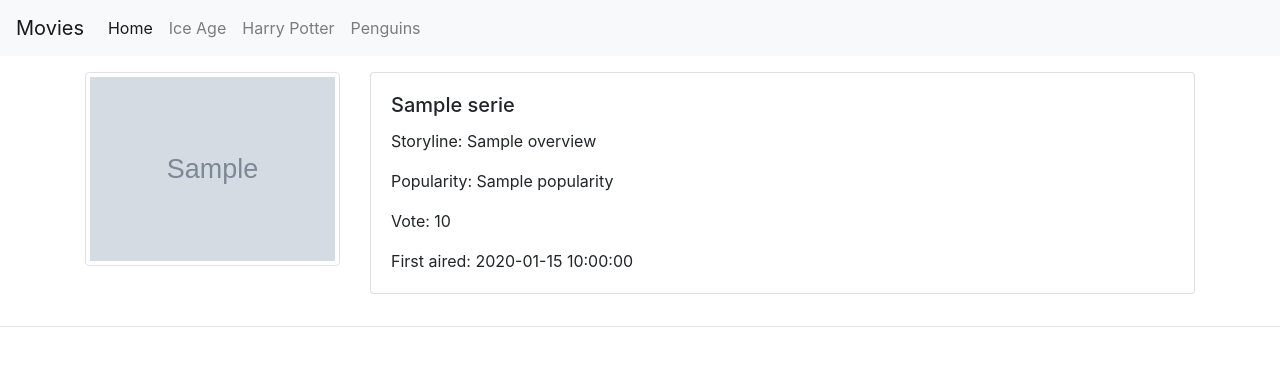
After one commit to emileconde/movies, a Flask app: template templates/serie_detail.html in a window 1280 px wide. The commit adds this page. Shown: the top 366 px of the page. Run offline with Flask 2, Linux system fonts and the light colour scheme; the template is opened without the code that fills it: most values are stand-ins (such as "Sample title", 1, 10 or a date in 2020); grey boxes marked "Sample" are stand-in pictures; some libraries are stand-ins or nearby versions.

Commit message:
Every movies on the home page can now be clicked on

```diff
--- a/main.py
+++ b/main.py
@@ -12,6 +12,12 @@ popular_movies = get_popular_movies()
 top_rated_movies = get_top_rated_movies()
 tv_series = get_popular_tv()
 
+all_movies = []
+all_movies.append(upcoming_movies)
+all_movies.append(now_playing)
+all_movies.append(top_rated_movies)
+all_movies.append(tv_series)
+
 
 @app.route("/")
 def home():
@@ -23,17 +29,25 @@ def home():
         tv_series=tv_series,
         top_rated_movies=top_rated_movies)
 
-# @app.route("/")
-# def home():
-#     return render_template("movie_detail.html")
 
 @app.route("/details/<movie_id>")
 def movie_detail(movie_id):
     converted_id = int(movie_id)
-    for movie in popular_movies:
-        if movie.id == converted_id:
-            return render_template("movie_detail.html", movie=movie)
+    for movie_list in all_movies:
+            for movie in movie_list:
+                if movie.id == converted_id:
+                    return render_template("movie_detail.html", movie=movie)
     return render_template("movie_detail.html")
+
+
+@app.route("/series/<serie_id>")
+def serie_detail(serie_id):
+    converted_id = int(serie_id)
+    for movie_list in all_movies:
+            for serie in movie_list:
+                if serie.id == converted_id:
+                    return render_template("serie_detail.html", serie=serie)
+    return render_template("serie_detail.html")
 
 
 @app.route("/list")
--- a/templates/base_movies.html
+++ b/templates/base_movies.html
@@ -31,6 +31,10 @@
   </div>
 </div>
 
+{% block recommendation%}
+{% endblock %}
+
+
 <script src="https://code.jquery.com/jquery-3.3.1.slim.min.js" integrity="sha384-q8i/X+965DzO0rT7abK41JStQIAqVgRVzpbzo5smXKp4YfRvH+8abtTE1Pi6jizo" crossorigin="anonymous"></script>
 <script src="https://cdnjs.cloudflare.com/ajax/libs/popper.js/1.14.3/umd/popper.min.js" integrity="sha384-ZMP7rVo3mIykV+2+9J3UJ46jBk0WLaUAdn689aCwoqbBJiSnjAK/l8WvCWPIPm49" crossorigin="anonymous"></script>
 <script src="https://stackpath.bootstrapcdn.com/bootstrap/4.1.3/js/bootstrap.min.js" integrity="sha384-ChfqqxuZUCnJSK3+MXmPNIyE6ZbWh2IMqE241rYiqJxyMiZ6OW/JmZQ5stwEULTy" crossorigin="anonymous"></script>
--- a/templates/movie_detail.html
+++ b/templates/movie_detail.html
@@ -18,5 +18,8 @@
   </div>
 </div>
 </div>
+{% endblock %}
 
+{% block recommendation%}
+    <hr style="width:100%;text-align:left;margin-left:0">
 {% endblock %}
--- /dev/null
+++ b/templates/serie_detail.html
@@ -0,0 +1,25 @@
+{% extends "base_movies.html" %}
+
+{% block content %}
+
+<div class="col-sm-3 mb-3">
+  <img src="{{serie.poster_path}}" class="img-thumbnail" alt="...">
+
+</div>
+
+<div class="col-lg mb-3">
+<div class="card">
+  <div class="card-body">
+    <h5 class="card-title">{{serie.name}}</h5>
+      <p class="card-text">Storyline: {{serie.overview}}</p>
+      <p class="card-text">Popularity: {{serie.popularity}}</p>
+      <p class="card-text">Vote: {{serie.vote_average}}</p>
+      <p class="card-text">First aired: {{serie.first_air_date}}</p>
+  </div>
+</div>
+</div>
+{% endblock %}
+
+{% block recommendation%}
+    <hr style="width:100%;text-align:left;margin-left:0">
+{% endblock %}
```
Also changed, not shown: restutils/parser.py (+10 -2 lines), restutils/restutil.py (+12 -0 lines), templates/home.html (+7 -4 lines), tests/test_pages.py (+5 -1 lines).
